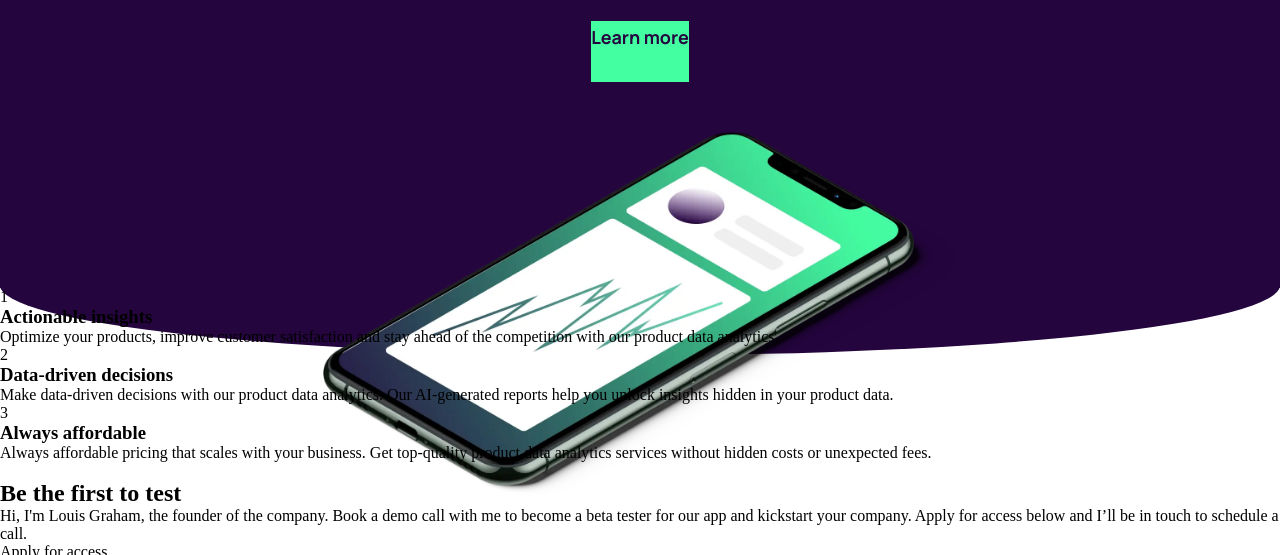
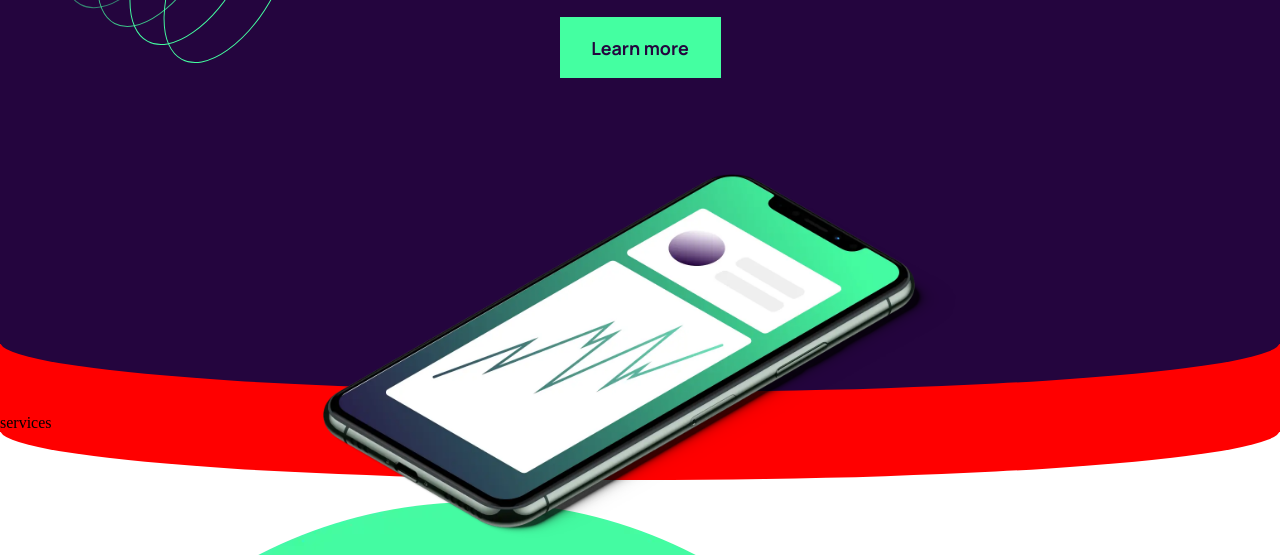
Before and after one commit to SaschaBorgesLucas/workit, a plain HTML site: page index.html in a window 1280 px wide. Shown: the part 362-917 px from the top of the page. Drawn offline with Linux system fonts and the light colour scheme.

Commit message:
17/06/2023 - 2

```diff
--- a/index.html
+++ b/index.html
@@ -14,73 +14,49 @@
             <img src="./src/assets/images/logo-light.svg" alt="logo">
             <div class="apply"><a href="#">Apply for access</a></div>
         </header>
-        <main>
-            <div class="top-conteiner">
-                <div class="right-bg">r</div>
-                <div class="hero">
+
+        <main class="main">
+
+            <div class="hero">
+                <div class="left">
+                    <img src="src/assets/images/bg-pattern-1.svg" alt="pattern1">
+                </div>
+                <div class="center">
                     <h1>Data tailored to your needs.</h1>
                     <div class="btn-learn-more"><a href="#">Learn more</a></div>
-                    <img src="src/assets/images/image-hero.webp" alt="" class="master">
+                    <img src="src/assets/images/image-hero.webp" alt="" class="front-image">
                 </div>
-                <div class="left-bg">l</div>
+                <div class="right">
+                    <img src="./src/assets/images/bg-pattern-2.svg" alt="">
+                </div>
             </div>
-                <div class="curve">curva</div>
+            <div class="ornament" id="hero">
+                <div class="curve" id="hero">curve</div>
+            </div>
 
 
-            <div class="title">
+            <div class="services">
+                services
+            </div>
+            <div class="ornament" id="services">
+                <div class="curve" id="services">curve</div>
+            </div>
 
-
-            </div>
-            <div class="services">
-                <div class="service">
-                    <div class="service number">1</div>
-                    <div class="service-texts">
-                        <h3>Actionable insights</h3>
-                        <p>
-                            Optimize your products, improve customer satisfaction and stay ahead of the competition with our product data analytics.
-                        </p>
-                    </div>
-                </div>
-                <div class="service">
-                    <div class="service number">2</div>
-                    <div class="service-texts">
-                        <h3>Data-driven decisions</h3>
-                        <p>
-                            Make data-driven decisions with our product data analytics. Our AI-generated reports help you unlock insights hidden in your product data.
-                        </p>
-                    </div>
-                </div>
-                <div class="service">
-                    <div class="service number">3</div>
-                    <div class="service-texts">
-                        <h3>Always affordable</h3>
-                        <p>
-                            Always affordable pricing that scales with your business. Get top-quality product data analytics services without hidden costs or unexpected fees.
-                        </p>
-                    </div>
-                </div>
-            </div>
             <div class="founder">
-                <img src="" alt="" class="founder">
+                <img src="./src/assets/images/image-founder.webp" alt="founder-foto" class="founder">
                 <div class="founder-message">
-                    <h2>Be the first to test</h2>
-                    <p>
-                        Hi, I'm Louis Graham, the founder of the company. Book a demo call with me to become a beta tester for our app and kickstart your company. Apply for access below and I’ll be in touch to schedule a call.
-                    </p>
-                    <div class="apply-for-acess">
-                        Apply for access
-                    </div>
                 </div>
             </div>
         </main>
+
         <footer class="footer">
             <div class="logo">
-                <img src="" alt="logo">
+                <img src="./src/assets/images/logo-dark.svg" alt="">
             </div>
-            <div class="social-midias">
-                <div class="social-midia"></div>
-                <div class="social-midia"></div>
-                <div class="social-midia"></div>
+            <div class="socials">
+                <div class="social"></div>
+                <div class="social"></div>
+
             </div>
         </footer>
     </body>
--- a/src/css/style.css
+++ b/src/css/style.css
@@ -4,15 +4,12 @@ tml{
 body{
     height: 100vh;
 }
+/*HEADER*/
 .header{
     background-color: var(--backgrond-color-top);
-    padding: 58px 165px;
+    padding: 56px 165px;
     display: flex;
     justify-content: space-between;
-}
-.logo{
-    max-width: 96px;
-    max-height: 25px;
 }
 .apply a{
     font-family: texts;
@@ -29,25 +26,32 @@ body{
 .apply a:hover{
     color: var(--primary-btn-color);
 }
-.top-conteiner{
-    background-color: var(--backgrond-color-top);
+.main{
+    display: flex;
+    flex-direction: column;
+}
+
+.main .hero{
+    height: 560px;
     display: grid;
     grid-template-areas:
-        "right-bg hero left-bg"
+        "left center right"
     ;
     grid-template-columns:1fr 635px 1fr;
-    height: 500px;
+    background-color: var(--backgrond-color-top);
 }
-.right-bg{
-    grid-area: right-bg;
+.hero .left{
+    grid-area: left;
 }
-.hero{
-    grid-area: hero;
+
+.hero .center{
+    grid-area: center;
     display: flex;
     flex-direction: column;
     align-items: center;
+    position: relative;
 }
-.hero h1{
+.hero .center h1{
     font-family: title;
     color: var(--backgrond-color-bot);
     font-style: normal;
@@ -55,13 +59,17 @@ body{
     font-size: 80px;
     text-align: center;
 }
-.hero .btn-learn-more{
+.hero .center .btn-learn-more{
     background-color: var(--primary-btn-color);
-    margin: 37px 0px 50px 0px;git pull -reb
+    margin: 37px 0px 50px 0px;
     Width: 161px;
     Height: 61px;
+    display: flex;
+    align-items: center;
+    justify-content: center;
 }
 .btn-learn-more a{
+
     color: var(--backgrond-color-top);
     font-family: texts;
     font-style: normal;
@@ -69,45 +77,42 @@ body{
     font-size: 18px;
     line-height: 178%;
 }
-
-.left-bg{
-    grid-area: left-bg;
+.hero .center .front-image{
+    position: absolute;
+    top:390px;
+    z-index: 1;
 }
 
-.curve{
-    grid-area: curve;
-    border-radius: 50%;
-    overflow: hidden;
-    background-color: var(--backgrond-color-top);
-    transform: translate(0%,-52%);
-    height: 140px;
-    width: 100%;
-    position: absolute;
-    z-index: -1;
+.hero .right{
+    align-items: end;
 }
 
 
 
-/* .hero {
-	background: red;
+.ornament{
+    height: 70px;
+    position: relative;
 }
-
-.hero .curve {
-    position: relative;
-    display: block;
-    height: 140px;
-    bottom: -140px;
-    margin-top: -100px;
-    overflow: hidden;
+.ornament .curve{
+    width: 100%;
+    border-radius: 100%;
+    height:100px;
+    position: absolute;
+    top: -75%;
+    clip: rect(50px,auto,auto,auto);
 }
-.hero .curve::after {
-    border-radius: 50%;
-    height: 100px;
-    bottom: -100px;
-    -webkit-transform: translate(-5%,-100%);
-    content: "";
-    position: absolute;
-    width: 110%;
-    z-index: -1;
-    background: red;
-} */
+.ornament .curve#hero{
+    background-color:var(--backgrond-color-top);
+}
+.ornament#hero {
+    background-color:red;
+}
+.services{
+    background-color: red;
+}
+.ornament#services {
+    background-color:var(--backgrond-color-bot);
+}
+.ornament .curve#services{
+    background-color: red;
+}
```
